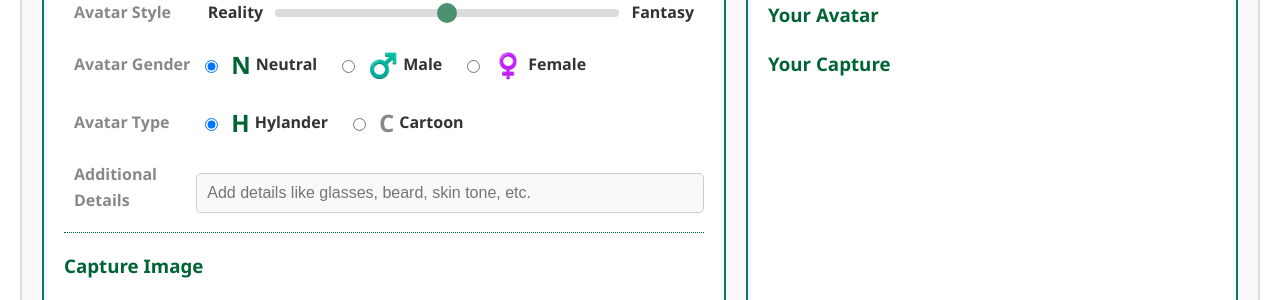
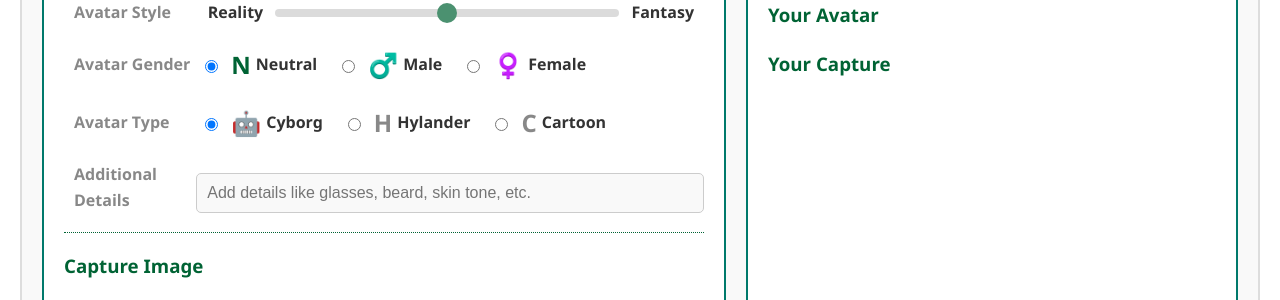
Before and after one commit to aborroy/communitylive-avatar, a Flask app: page / in a window 1280 px wide. Shown: the part 310-610 px from the top of the page. Run offline with Flask 3, Linux system fonts and the light colour scheme.

Commit message:
Cyborg characters generation

```diff
--- a/app.py
+++ b/app.py
@@ -111,6 +111,11 @@ def process_image():
             "Apply traditional green war paint, but only in minimal areas on the face—such as a few stripes across the cheeks and forehead—without covering the entire face. "
             "Ensure the avatar closely resembles the original headshot, capturing the subject's facial features, hairstyle, skin tone, age, and expression with high fidelity. "
             "The background should subtly evoke the Scottish Highlands, with rolling hills and mist, but remain understated to keep the Highlander warrior as the focal point."
+        )
+    elif prompt_choice == 'cyborg':
+        prompt = (
+            "Reimagine the original human headshot as half-human and half-robot , including cybernetic elelements. "
+            "Preserve the original clothing and pose, with a plain background to emphasize the avatar's futuristic and cyborg-like appearance."
         )
     else:
         prompt = "Reimagine the original headshot"
--- a/templates/index.html
+++ b/templates/index.html
@@ -43,7 +43,11 @@
             <div class="option-container">
                 <span>Avatar Type&nbsp;&nbsp;&nbsp;&nbsp;&nbsp;</span>
                 <label class="custom-option">
-                    <input type="radio" name="type" value="hylander" checked>
+                    <input type="radio" name="type" value="cyborg" checked>
+                    <span class="icon">🤖</span> Cyborg
+                </label>
+                <label class="custom-option">
+                    <input type="radio" name="type" value="hylander">
                     <span class="icon">H</span> Hylander
                 </label>
                 <label class="custom-option">
```
